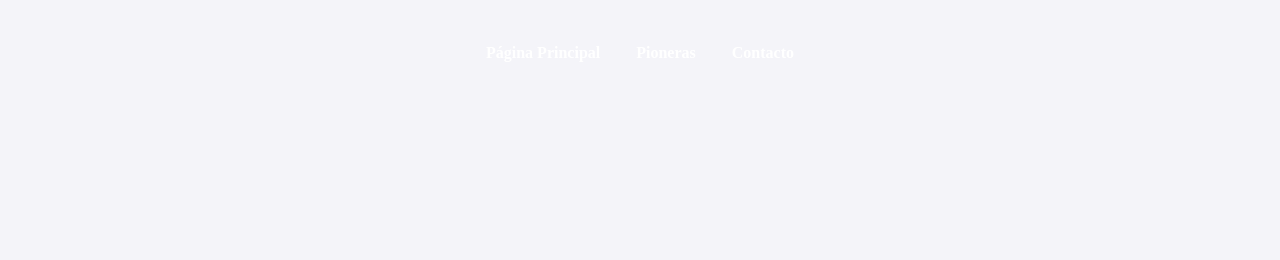
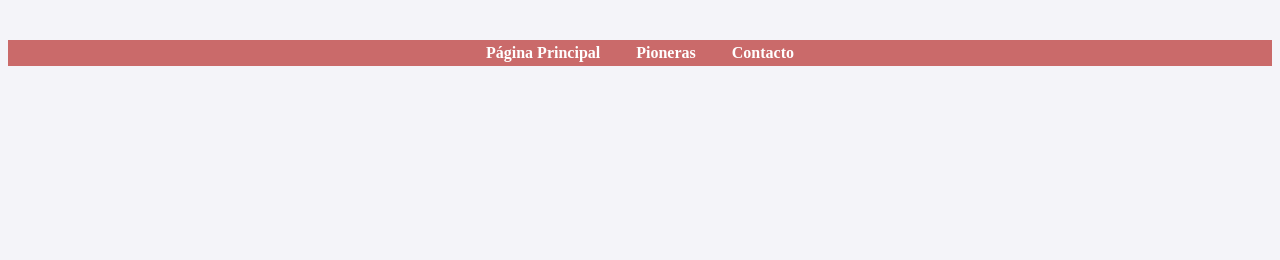
Before and after one commit to Enyelina/Enyelina.github.io, a plain HTML site: page index.html in a window 1280 px wide. Shown: the top 260 px of the page. Drawn offline with Linux system fonts and the light colour scheme.

Commit message:
Update global.css

```diff
--- a/global.css
+++ b/global.css
@@ -35,7 +35,7 @@ img {
 /*Actualizar el color del Nav  */
 
 nav{
-    color: rgb(202, 106, 106);
+    background-color: rgb(202, 106, 106);
 }
 
 nav ul {
```
